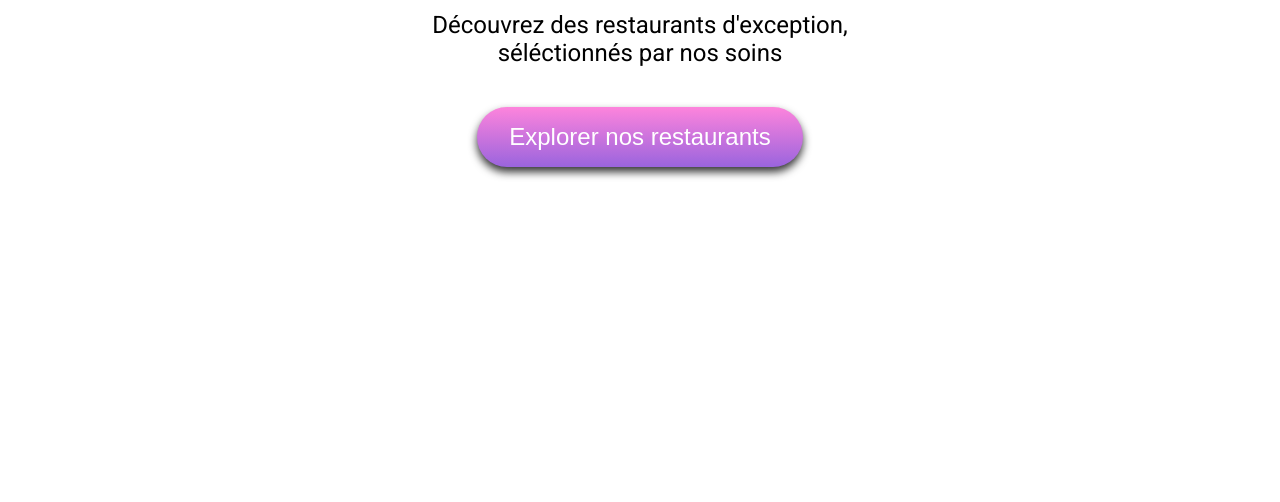
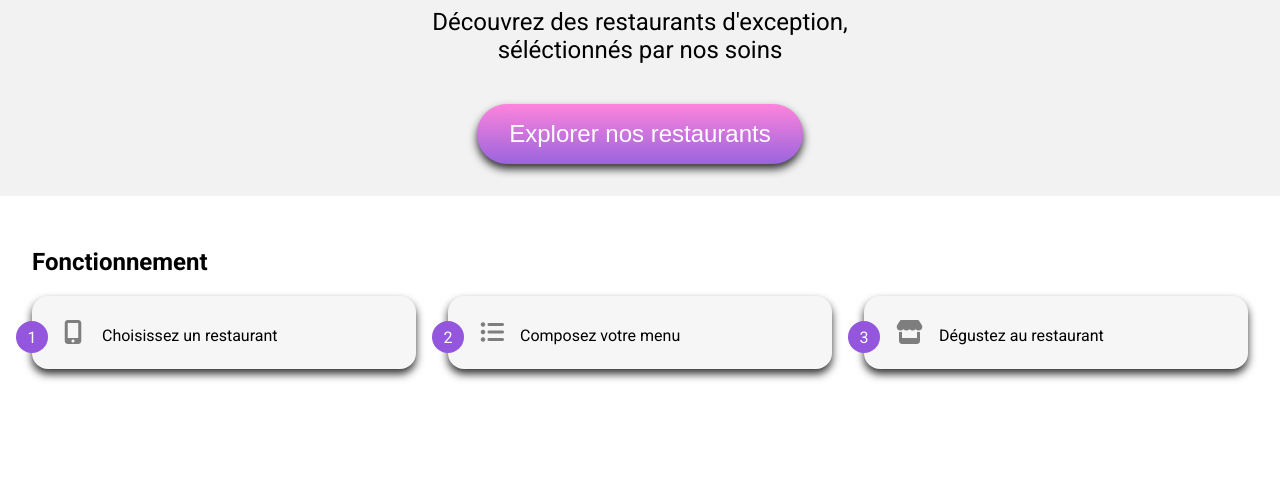
Before and after one commit to RobinsonEscoulen/EscoulenRobinson_3_05112021, a website: page index.html in a window 1280 px wide. Shown: the part 298-800 px from the top of the page. Drawn offline with Linux system fonts and the light colour scheme; a web font is replaced by a local one.

Commit message:
ajout partie fonctionnement

```diff
--- a/index.html
+++ b/index.html
@@ -25,6 +25,16 @@
             <p>Découvrez des restaurants d'exception,<br> séléctionnés par nos soins</p>
             <button>Explorer nos restaurants</button>
         </section>
+
+        <section class="operation">
+            <h2>Fonctionnement</h2>
+            <ol>
+                <li><i class="fas fa-mobile-alt"></i> Choisissez un restaurant</li>
+                <li><i class="fas fa-list-ul"></i>Composez votre menu</li>
+                <li><i class="fas fa-store"></i>Dégustez au restaurant</li>
+            </ol>
+
+        </section>
     </main>
 
 </body>
--- /dev/null
+++ b/sass/layout/operation.scss
@@ -0,0 +1,50 @@
+@import "../utils/hover.scss";
+@import "../utils/box-shadows.scss";
+@import "../utils/variables.scss";
+@import "../utils/colors.scss";
+
+.operation {
+    counter-reset: list;
+    padding: 2rem;
+    & ol {
+        display: flex;
+        padding-left: initial;
+        gap: 2rem;
+        @media (max-width: 1000px) {
+            flex-direction: column;
+        }
+    }
+    & li {
+        position: relative;
+        &::before {
+            content: counter(list);
+            counter-increment: list;
+            color: white;
+            background-color: $purple;
+            width: 2 * $base-dim;
+            height: 2 * $base-dim;
+            display: flex;
+            align-items: center;
+            justify-content: center;
+            border-radius: 50%;
+            position: absolute;
+            bottom: $base-dim;
+            left: -$base-dim;
+        }
+        list-style-type: none;
+        padding: 1.5rem 2rem;
+        background-color: #f6f6f6;
+        flex: 1;
+        border-radius: 1rem;
+        @include shadow;
+        &:hover {
+            @include hover;
+            cursor: pointer;
+        }
+        & i {
+            margin-right: 1rem;
+            color: $lightgrey;
+            font-size: 1.5rem;
+        }
+    }
+}
--- a/sass/layout/place.scss
+++ b/sass/layout/place.scss
@@ -5,7 +5,7 @@
     gap: 1rem;
     text-align: center;
     padding: 0.5rem;
-    background-color: #f3f3f3;
+    background-color: #eaeaea;
     & i {
         font-size: 1.5rem;
     }
--- a/sass/layout/search.scss
+++ b/sass/layout/search.scss
@@ -1,7 +1,11 @@
+@import "../utils/box-shadows.scss";
+
 .search {
     text-align: center;
+    background-color: #f2f2f2;
+    padding: 2rem;
 & h2 {
-    margin-top: 2rem;
+    margin: auto;
     font-size: 2rem;
 }
 & p {
@@ -15,9 +19,9 @@
     margin-top: 1rem;
     border: none;
     border-radius: 2rem;
-    box-shadow: 0 5px 8px 0 rgba(0,0,0,0.8);
     background-image: linear-gradient(to top,rgba(145, 85, 220, 0.9), rgba(255,120, 218, 0.9 ));
     transition: transform 190ms;
+    @include shadow;
 }
 & button:hover {
     transform: scale(1.02);
--- /dev/null
+++ b/sass/utils/box-shadows.scss
@@ -0,0 +1,3 @@
+@mixin shadow {
+    box-shadow: 0 5px 8px 0 rgba(0,0,0,0.8);
+}
--- /dev/null
+++ b/sass/utils/colors.scss
@@ -0,0 +1,2 @@
+$lightgrey: #7e7e7e;
+$purple: #9356dc;
--- /dev/null
+++ b/sass/utils/hover.scss
@@ -0,0 +1,4 @@
+@mixin hover {
+    transform: scale(1.02);
+    opacity: 0.9;
+}
--- /dev/null
+++ b/sass/utils/variables.scss
@@ -0,0 +1 @@
+$base-dim: 1rem;
--- a/style.scss
+++ b/style.scss
@@ -2,3 +2,4 @@
 @import "./sass/layout/header.scss";
 @import "./sass/layout/place.scss";
 @import "./sass/layout/search.scss";
+@import "./sass/layout/operation.scss";
```
Also changed, not shown: sass/base.scss (line endings or trailing spaces), style.css, 1 other file.
